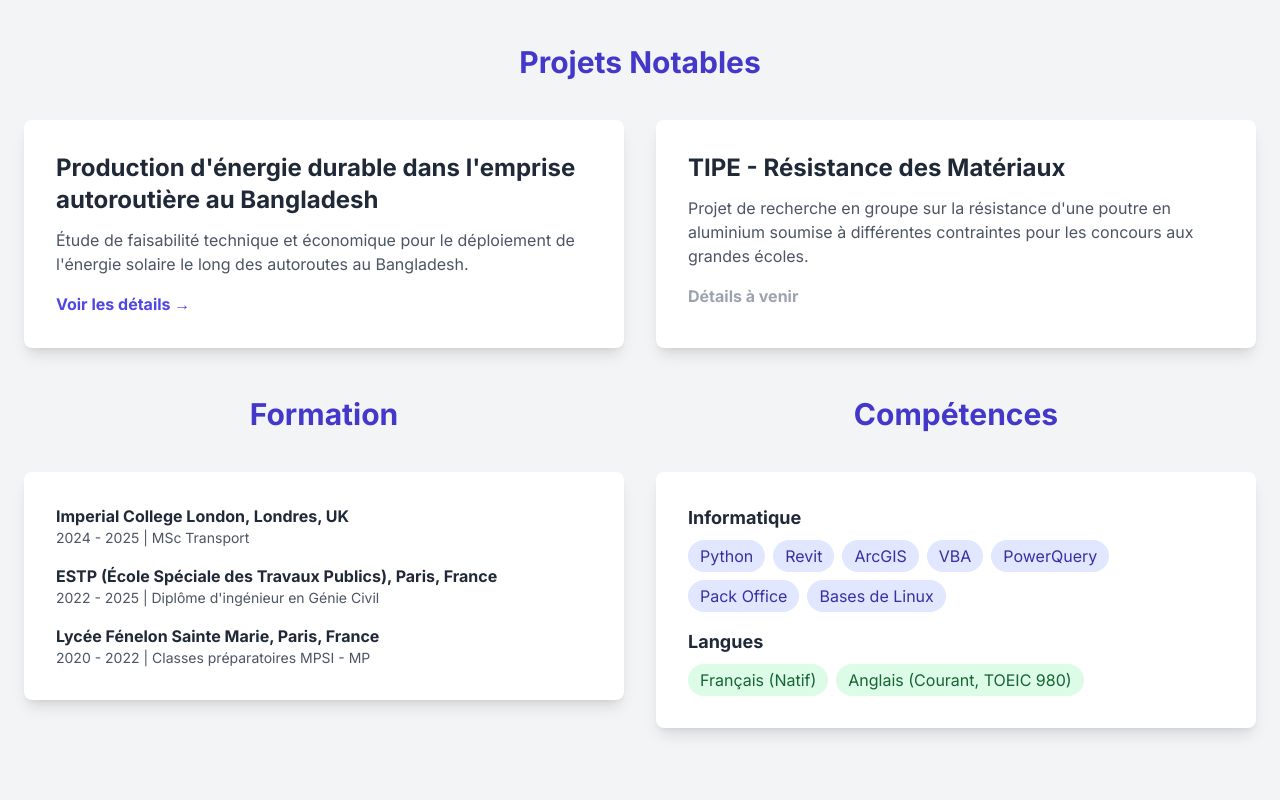
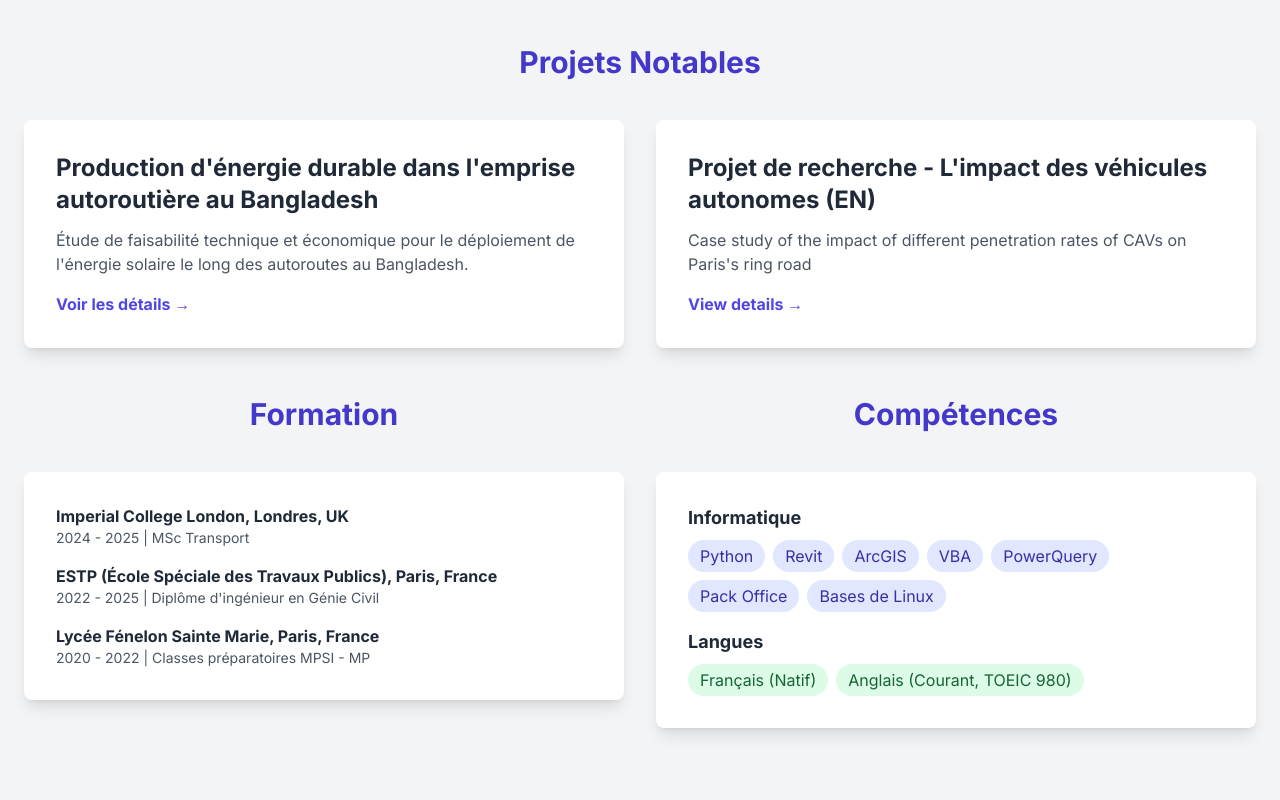
Before and after one commit to Ultra0Magnus/LouisNicard, a plain HTML site: page index_fr.html in a window 1280 px wide. Shown: the part 1060-1860 px from the top of the page. Drawn offline with nearby package versions, Linux system fonts and the light colour scheme.

Commit message:
Replace project description with new research project

```diff
--- a/index_fr.html
+++ b/index_fr.html
@@ -108,11 +108,10 @@
                     <a href="methodology_en.html" class="inline-block text-indigo-600 font-bold hover:underline">Voir les détails &rarr;</a>
                 </div>
                 <!-- Projet 2 -->
-                <div class="bg-white p-8 rounded-lg shadow-lg transform hover:scale-105 transition-transform duration-300">
-                    <h3 class="text-2xl font-bold mb-3">TIPE - Résistance des Matériaux</h3>
-                    <p class="text-gray-600 mb-4">Projet de recherche en groupe sur la résistance d'une poutre en aluminium soumise à différentes contraintes pour les concours aux grandes écoles.</p>
-                     <a href="#" class="inline-block text-gray-400 font-bold cursor-not-allowed">Détails à venir</a>
-                </div>
+                 <div class="bg-white p-8 rounded-lg shadow-lg transform hover:scale-105 transition-transform duration-300">
+                    <h3 class="text-2xl font-bold mb-3">Projet de recherche - L'impact des véhicules autonomes (EN)</h3>
+                    <p class="text-gray-600 mb-4">Case study of the impact of different penetration rates of CAVs on Paris's ring road</p>
+                    <a href="research.html" class="inline-block text-indigo-600 font-bold hover:underline">View details &rarr;</a>
             </div>
         </section>
 
```
